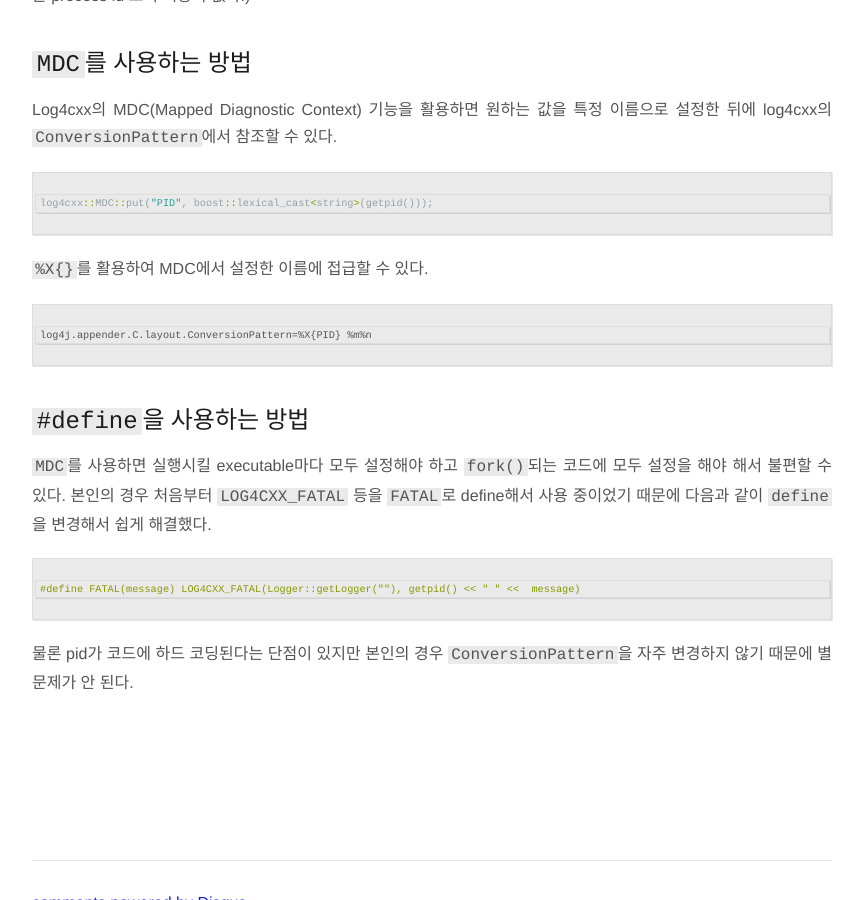
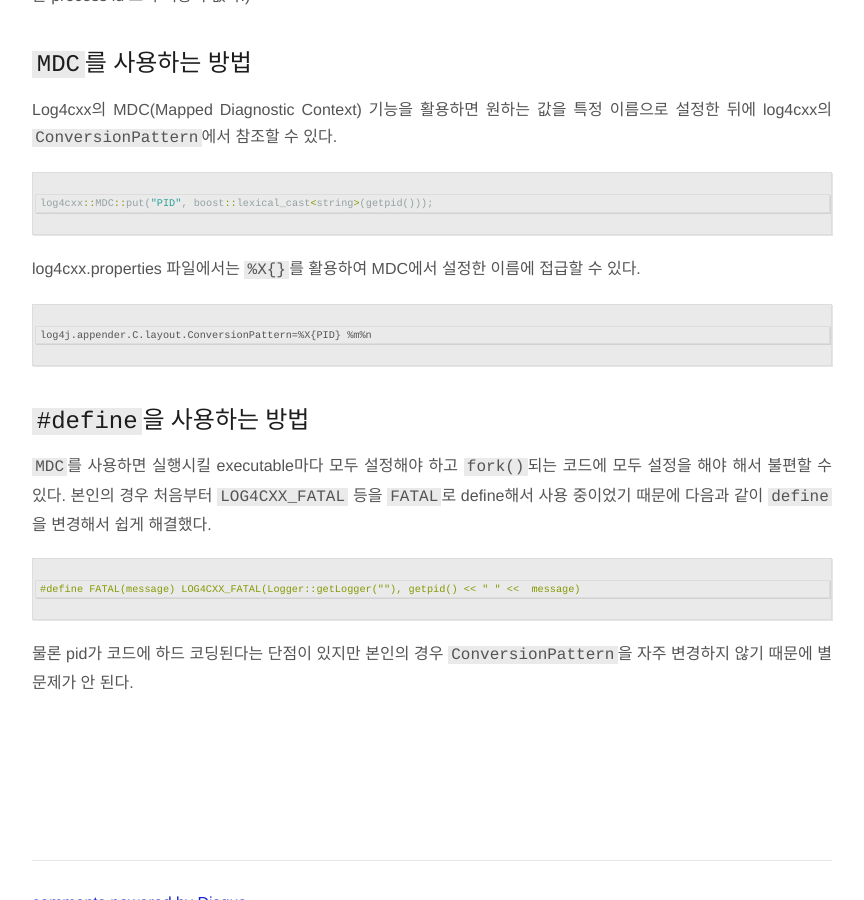
Before and after one commit to jason-heo/jason-heo.github.io, a Jekyll site: the page built from _posts/2014-08-28-log4cxx-print-pid.md, in a window 1280 px wide and 900 px high, scrolled down 661 px. Shown: the whole window, without its empty margins (208-1072 px from the left). Built offline with Jekyll 4.4.1, drawn with Linux system fonts in a browser that asks for light colours; Markdown is read by kramdown in place of the engine named in the settings; comment, search, counter and statistics services are not loaded.

Commit message:
log4cxx pid 출력하기에 %X 접근 방법 상세 설명 추가

````diff
--- a/_posts/2014-08-28-log4cxx-print-pid.md
+++ b/_posts/2014-08-28-log4cxx-print-pid.md
@@ -14,7 +14,7 @@
 log4cxx::MDC::put("PID", boost::lexical_cast<string>(getpid()));
 ```
 
-`%X{}`를 활용하여 MDC에서 설정한 이름에 접급할 수 있다.
+log4cxx.properties 파일에서는 `%X{}`를 활용하여 MDC에서 설정한 이름에 접급할 수 있다.
 
 ```
 log4j.appender.C.layout.ConversionPattern=%X{PID} %m%n
````
